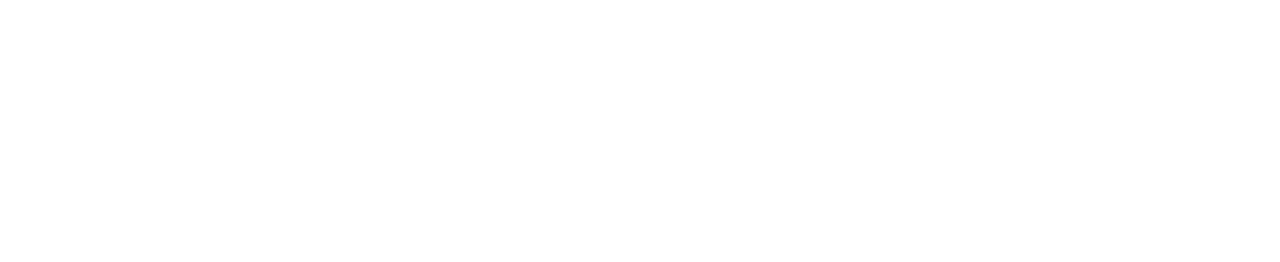
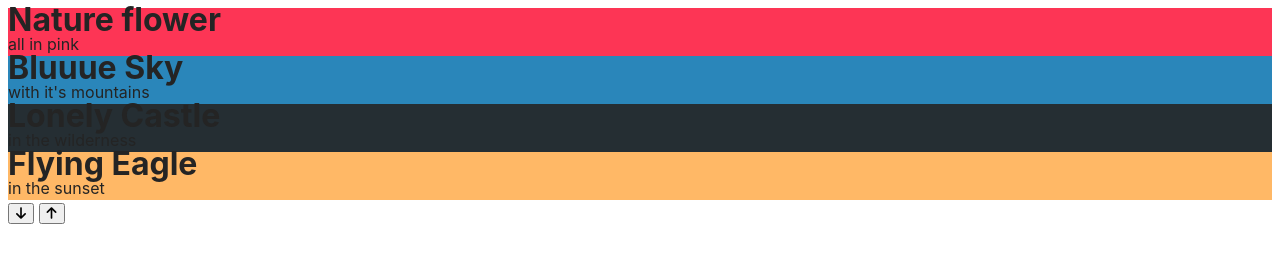
Before and after one commit to atremat/vertical-slider, a website built with Vite: page src/index.html in a window 1280 px wide. Built offline with nearby package versions, Linux system fonts and the light colour scheme.

Commit message:
index created

```diff
--- a/src/index.html
+++ b/src/index.html
@@ -15,6 +15,35 @@
     <link rel="stylesheet" href="./css/styles.css" />
   </head>
   <body>
+    <div class="slider-container">
+      <div class="left-slide">
+        <div style="background-color: #fd3555">
+          <h1>Nature flower</h1>
+          <p>all in pink</p>
+        </div>
+        <div style="background-color: #2a86ba">
+          <h1>Bluuue Sky</h1>
+          <p>with it's mountains</p>
+        </div>
+        <div style="background-color: #252e33">
+          <h1>Lonely Castle</h1>
+          <p>in the wilderness</p>
+        </div>
+        <div style="background-color: #ffb866">
+          <h1>Flying Eagle</h1>
+          <p>in the sunset</p>
+        </div>
+      </div>
+      <div class="right-slide"></div>
+      <div class="action-buttons">
+        <button class="down-button">
+          <i class="fas fa-arrow-down"></i>
+        </button>
+        <button class="up-button">
+          <i class="fas fa-arrow-up"></i>
+        </button>
+      </div>
+    </div>
     <script type="module" src="./main.js"></script>
   </body>
 </html>
```
